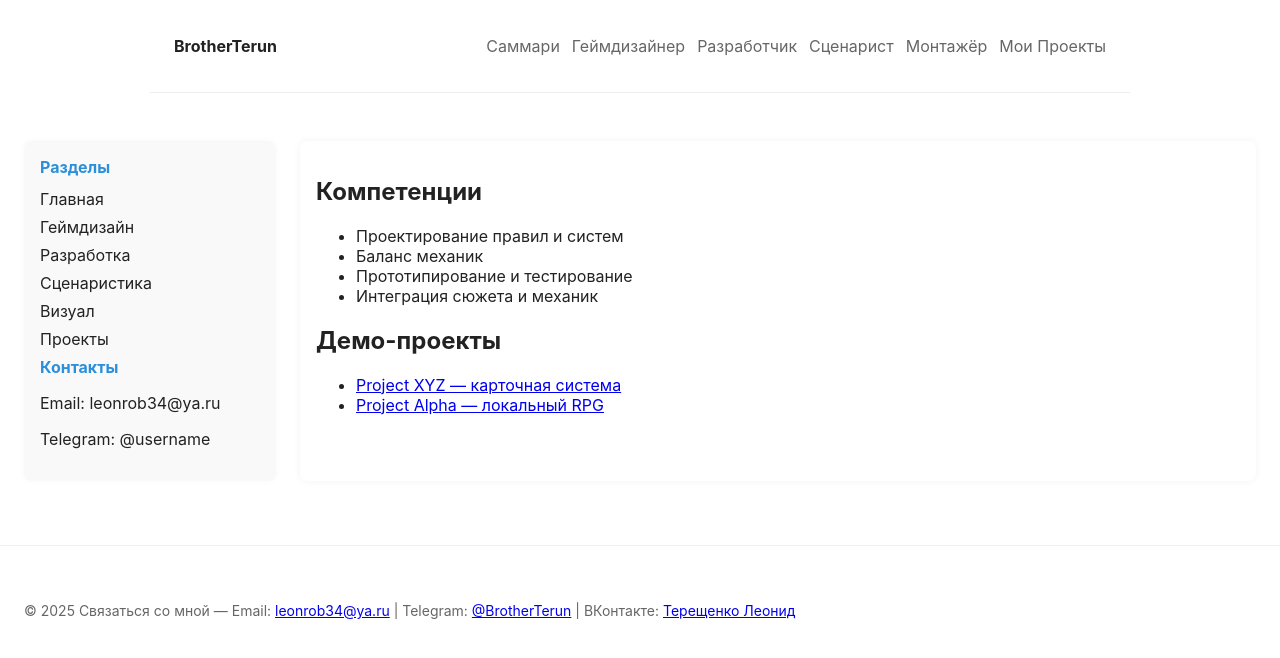
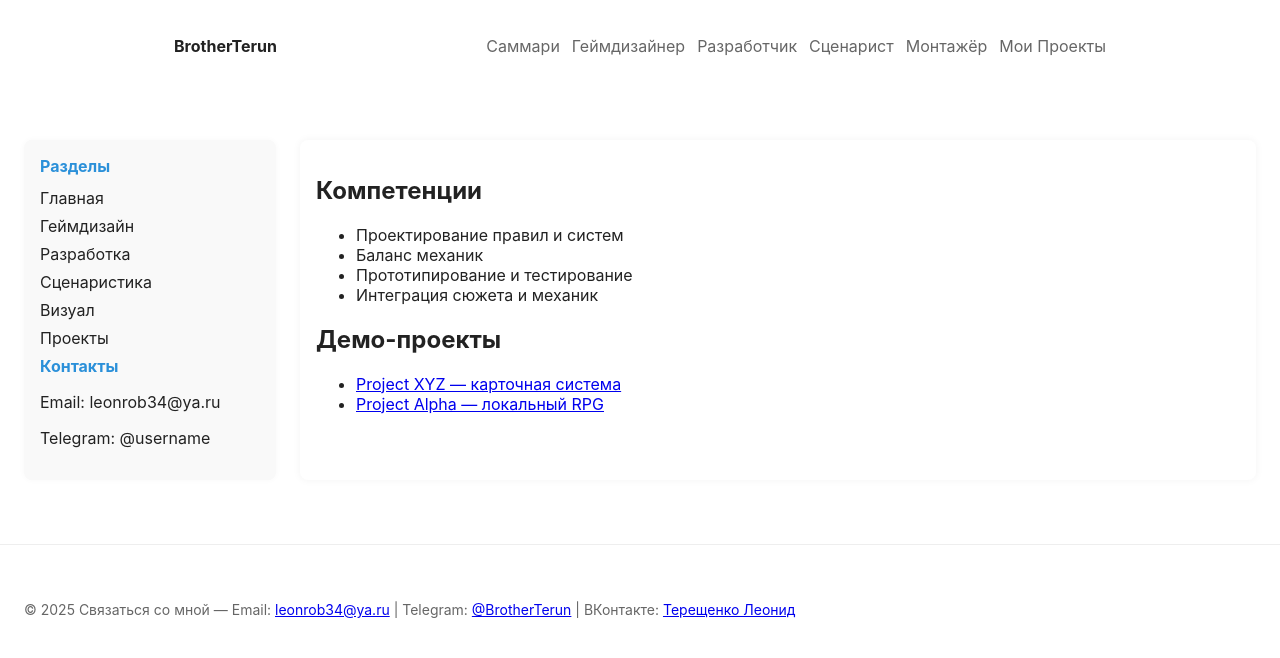
Before and after one commit to BrotherTerun/TerunPfolio, a Jekyll site: the page built from gamedesign/index.md, in a window 1280 px wide. Shown: the top 658 px of the page. Built offline with Jekyll 4.4.1, drawn with Linux system fonts in a browser that asks for light colours.

Commit message:
Перекинул рамку с шапки на основную страницу

```diff
--- a/assets/css/style.css
+++ b/assets/css/style.css
@@ -23,7 +23,6 @@
 
 /* === ШАПКА === */
 .site-header {
-  border-bottom:1px solid #eee;
   padding:12px 0;
   max-width: 980px;
   margin: 0 auto;
@@ -65,6 +64,7 @@
   position: relative;             /* <— это важно! */
   gap:20px;
   align-items:center;
+  border-top:1px solid #eee;
   border-bottom:1px solid #eee;
 }
 
```
